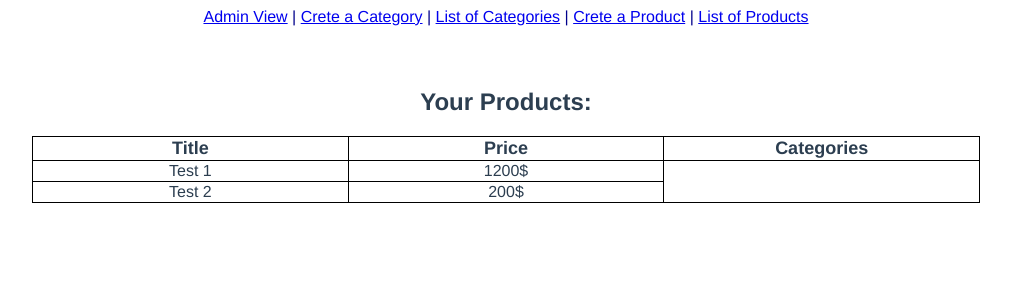
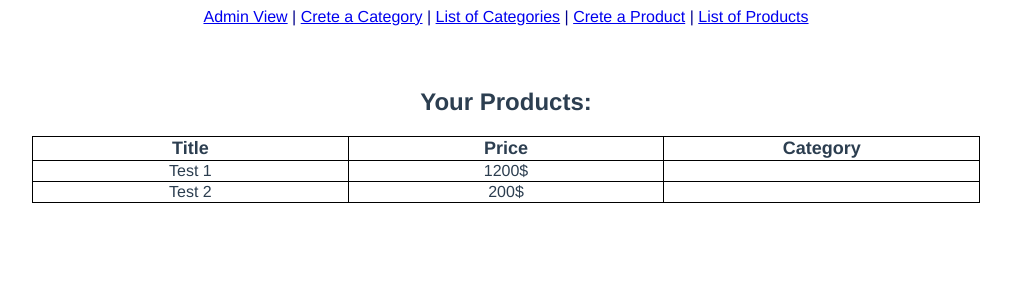
Before and after one commit to aatanasovskii/shopping-app-vuejs, a Vue app: page /admin/products in a window 1280 px wide. Shown: the top 300 px of the page, without its empty margins (134-1145 px from the left). Built offline with nearby package versions, Linux system fonts and the light colour scheme.

Commit message:
Add files via upload

```diff
--- a/src/main.js
+++ b/src/main.js
@@ -3,9 +3,11 @@ import App from './App.vue'
 import router from './router'
 import store from './store/index'
 import Vuelidate from 'vuelidate'
+import Multiselect from 'vue-multiselect'
 
 Vue.config.productionTip = false
 Vue.use(Vuelidate);
+Vue.component('multiselect', Multiselect);
 
 new Vue({
   router,
--- a/src/views/CreateCategory.vue
+++ b/src/views/CreateCategory.vue
@@ -68,6 +68,9 @@ export default {
 </script>
 
 <style>
+.create-category {
+  align-items: center;
+}
 .error{
   color: red;
 }
--- a/src/views/CreateProduct.vue
+++ b/src/views/CreateProduct.vue
@@ -41,13 +41,23 @@
           <p class="error" v-if="!$v.product.price.required">Price is required!</p>
         </div>
       </div>
+      <div>
+        <label>Category:</label>
+        <multiselect
+            v-model="product.category"
+            :options="categories.categories"
+            track-by="title"
+            :multiple="true"
+            :close-on-select="false"
+            :hide-selected="true"
+            :custom-label="searchCategoryTitle"
+            placeholder="Search Category"
+        ></multiselect>
+      </div>
       <button type="submit">Add Product</button>
       <p class="error" v-if="submitStatus === 'ERROR'">Please fill the form correctly.</p>
       <div class="reset">
         <input type="reset" />
-      </div>
-      <div>
-        <Multiselect v-model="product.category" :options="categories"></Multiselect>
       </div>
     </form>
   </div>
@@ -55,8 +65,8 @@
 
 <script>
 import Multiselect from 'vue-multiselect';
-import "vue-multiselect/dist/vue-multiselect.min.css";
 import { required } from 'vuelidate/lib/validators';
+import {mapState} from "vuex";
 export default {
   components: { Multiselect },
   data() {
@@ -73,9 +83,7 @@ export default {
     },
   },
   computed: {
-    categories() {
-      return this.$store.state.categories;
-    },
+    ...mapState(['categories']),
   },
   methods: {
     submitForm() {
@@ -94,10 +102,12 @@ export default {
     addProduct() {
       this.$store.commit("products/ADD_PRODUCT", this.product);
     },
+    searchCategoryTitle ({ title, description }) {
+      return `${title} — ${description}`
+    },
   },
 }
 </script>
 
-<style scoped>
-
+<style src="vue-multiselect/dist/vue-multiselect.min.css">
 </style>
--- a/src/views/ListCategories.vue
+++ b/src/views/ListCategories.vue
@@ -1,6 +1,6 @@
 <template>
   <div class="categories">
-    <h2>Your Categories: </h2>
+    <h2>Your Categories:</h2>
     <table>
       <tr>
         <th>Title</th>
@@ -15,11 +15,10 @@
 </template>
 
 <script>
+import {mapState} from "vuex";
 export default {
   computed: {
-    categories() {
-      return this.$store.state.categories;
-    },
+    ...mapState(['categories']),
   },
   methods: {},
 }
--- a/src/views/ListProducts.vue
+++ b/src/views/ListProducts.vue
@@ -1,26 +1,37 @@
 <template>
   <div class="categories">
-    <h2>Your Products: </h2>
+    <h2>Your Products:</h2>
     <table>
       <tr>
         <th>Title</th>
         <th>Price</th>
-        <th>Categories</th>
+        <th>Category</th>
       </tr>
       <tr v-for="(product, index) in products.products" :key="index">
         <td>{{ product.title }}</td>
         <td>{{ product.price }}</td>
+        <td>{{ product.category }}</td>
+<!--        <td v-for="category in product.category">-->
+<!--          {{ category.title }}-->
+<!--        </td>-->
       </tr>
     </table>
   </div>
 </template>
 
 <script>
+import {mapState} from "vuex";
 export default {
+  data() {
+    return {
+      converted: [],
+    };
+  },
   computed: {
-    products() {
-      return this.$store.state.products;
-    },
+    ...mapState(['products']),
+    // products() {
+    //   return this.$store.state.products;
+    // },
   },
   methods: {},
 }
```
